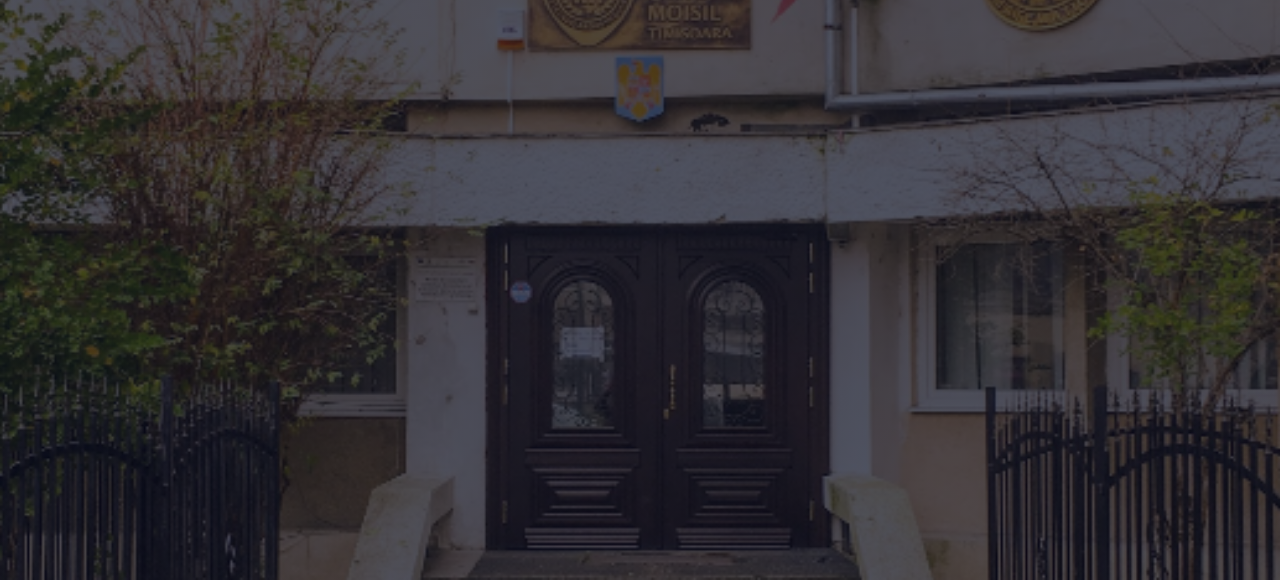
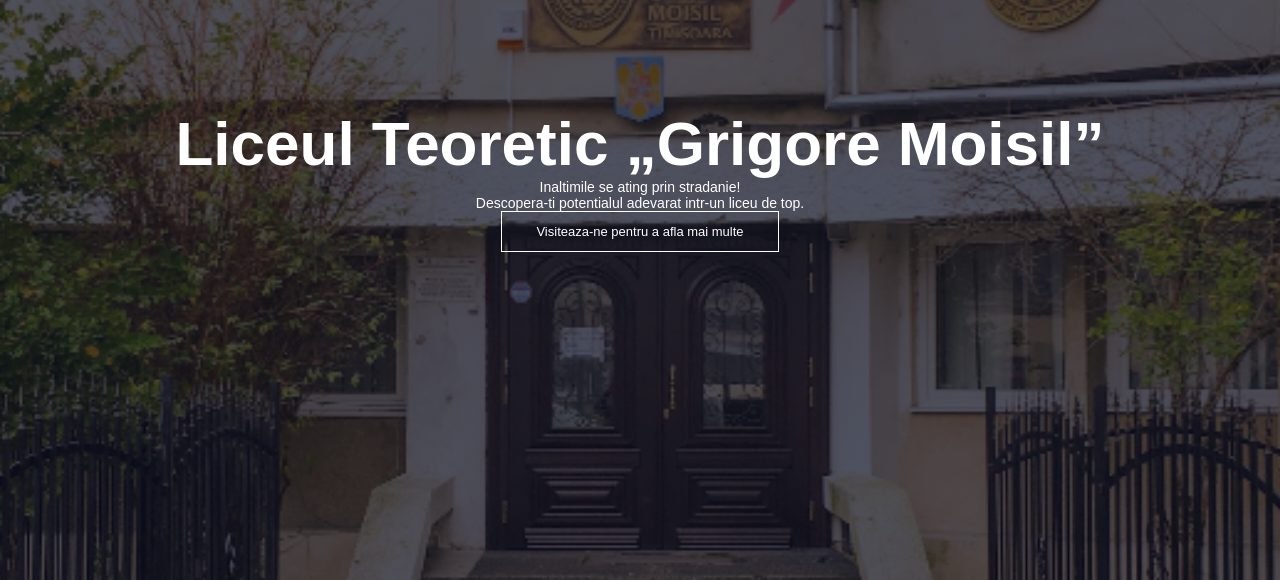
Before and after one commit to Enilesi/Liceu, a plain HTML site: page index.html in a window 1280 px wide. Shown: the part 220-800 px from the top of the page. Drawn offline with Linux system fonts and the light colour scheme; a web font is replaced by a local one.

Commit message:
add text box, hero button

```diff
--- a/index.html
+++ b/index.html
@@ -24,6 +24,13 @@
             </div>
 
         </nav>
+        <div class="text-box">
+            <h1>Liceul Teoretic „Grigore Moisil”</h1>
+            <p>Inaltimile se ating prin stradanie!
+                <br>Descopera-ti potentialul adevarat intr-un liceu de top.
+            </p>
+            <a href="" class="hero-btn">Visiteaza-ne pentru a afla mai multe</a>
+        </div>
     </section>
 </body>
 </html>
--- a/style.css
+++ b/style.css
@@ -54,3 +54,41 @@
 .nav-links ul li:hover::after{
     width: 100%;
 }
+
+.text-box{
+    width: 90%;
+    color: #fff;
+    position: absolute;
+    top: 50%;
+    left: 50%;
+    transform: translate(-50%,-50%);
+    text-align: center;
+}
+
+.text-box h1{
+    font-size: 62px;
+}
+
+.text-box p{
+    margin: 10px 0 4;
+    font-size: 14px;
+    color:white;
+}
+
+.hero-btn{
+    display:inline-block;
+    text-decoration:none;
+    color: #fff;
+    border: 1px solid #fff;
+    padding: 12px 34px;
+    font-size: 13px;
+    background: transparent;
+    position: relative;
+    cursor: pointer;
+
+}
+.hero-btn:hover{
+    border: 1px solid #f44336;
+    background: #f44336;
+    transition: 1s;
+}
```
